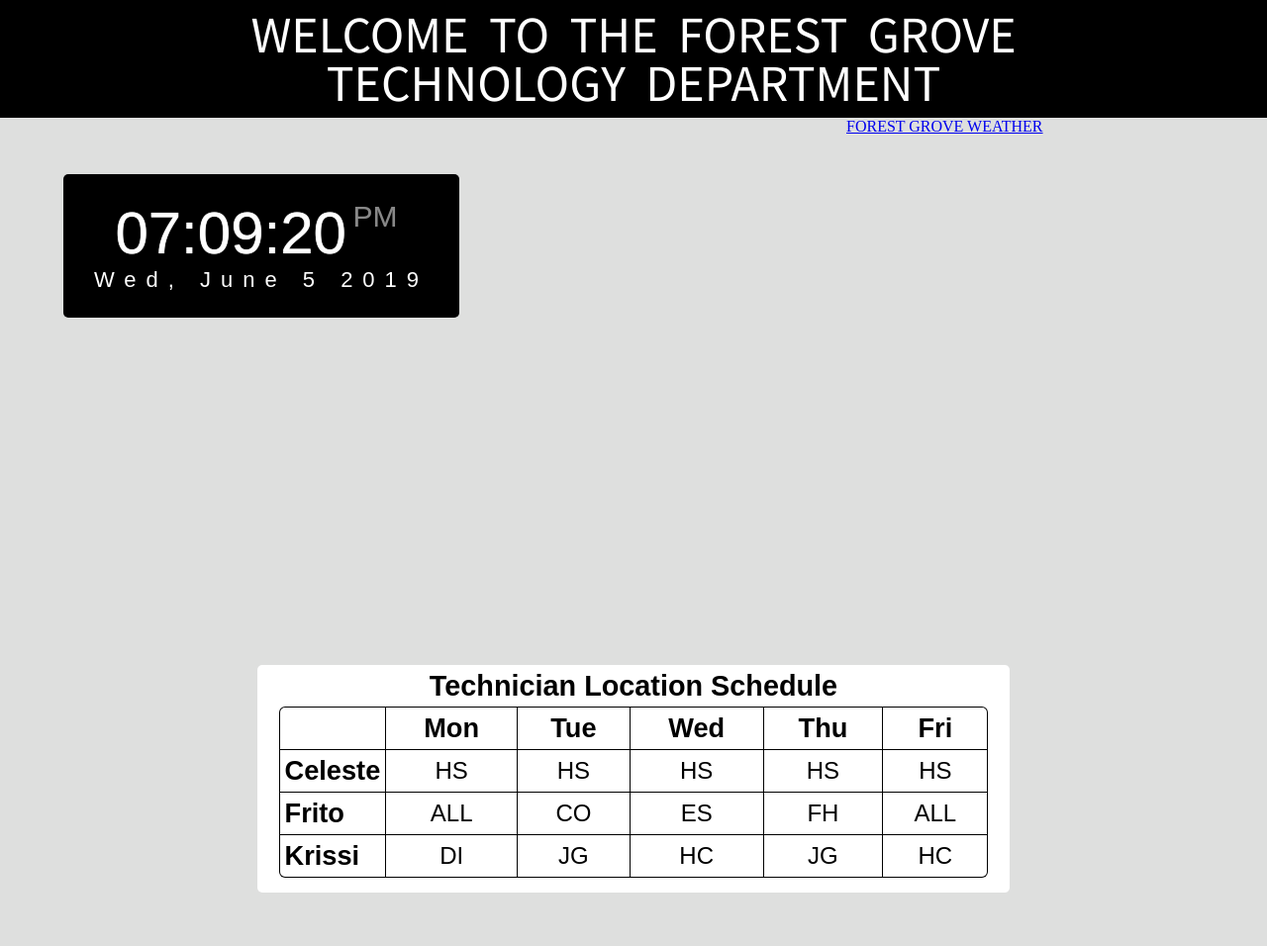
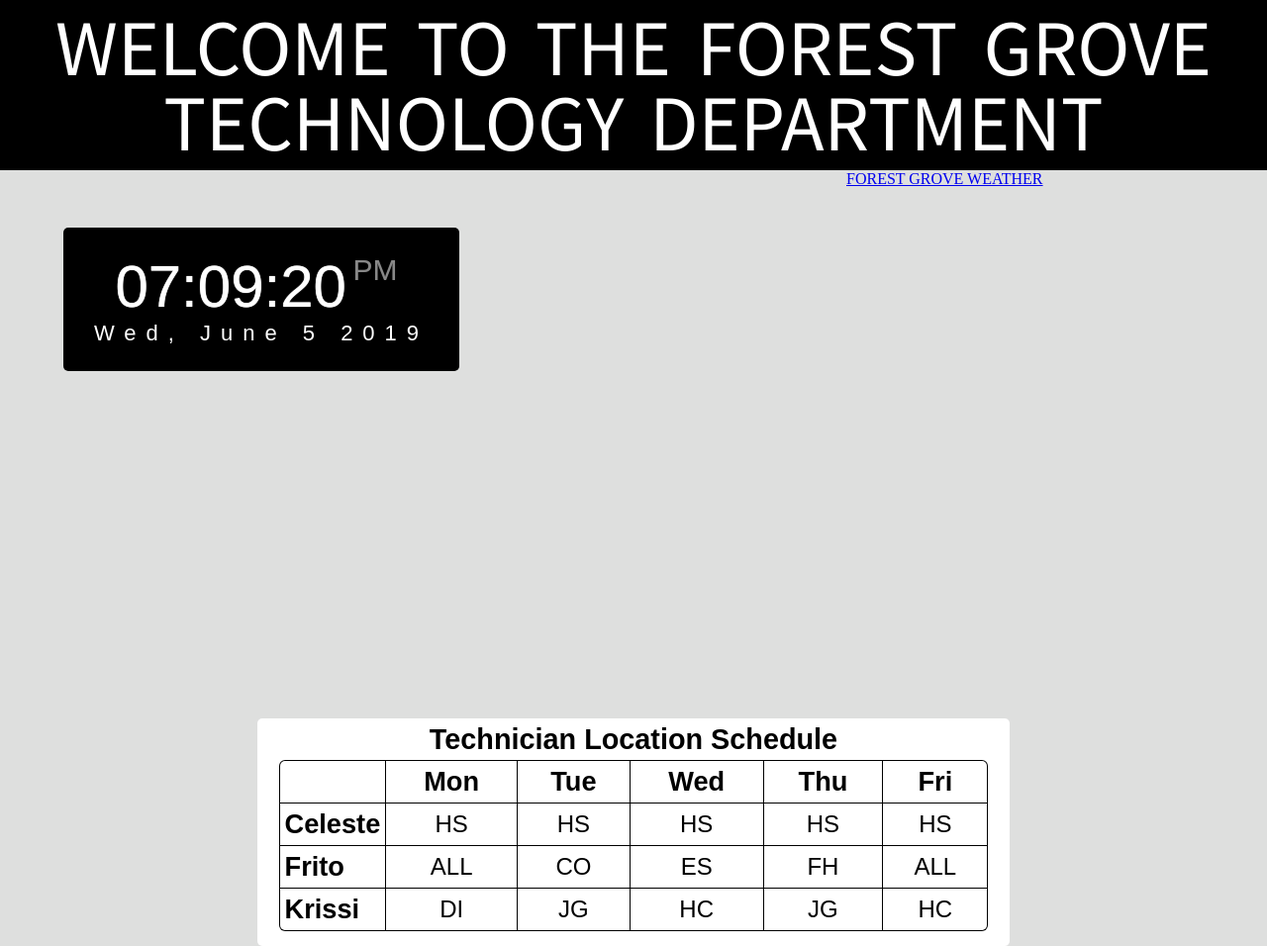
Before and after one commit to jgates1/tvdisplay, a plain HTML site: page index.html in a window 1280 px wide. Shown: the whole page at 99% size. Before the commit the page ends 902 px from the top, so only its background shows below. Drawn offline with Linux system fonts and the light colour scheme; a script that the page names is missing.

Commit message:
Update mystyle.css

```diff
--- a/mystyle.css
+++ b/mystyle.css
@@ -60,7 +60,7 @@
 			}
 
 			.header {
-				font-size: 325%;
+				font-size: 500%;
 				font-family: 'Source Sans Pro', sans-serif;
 				text-align: center;
 				color: white;
```
